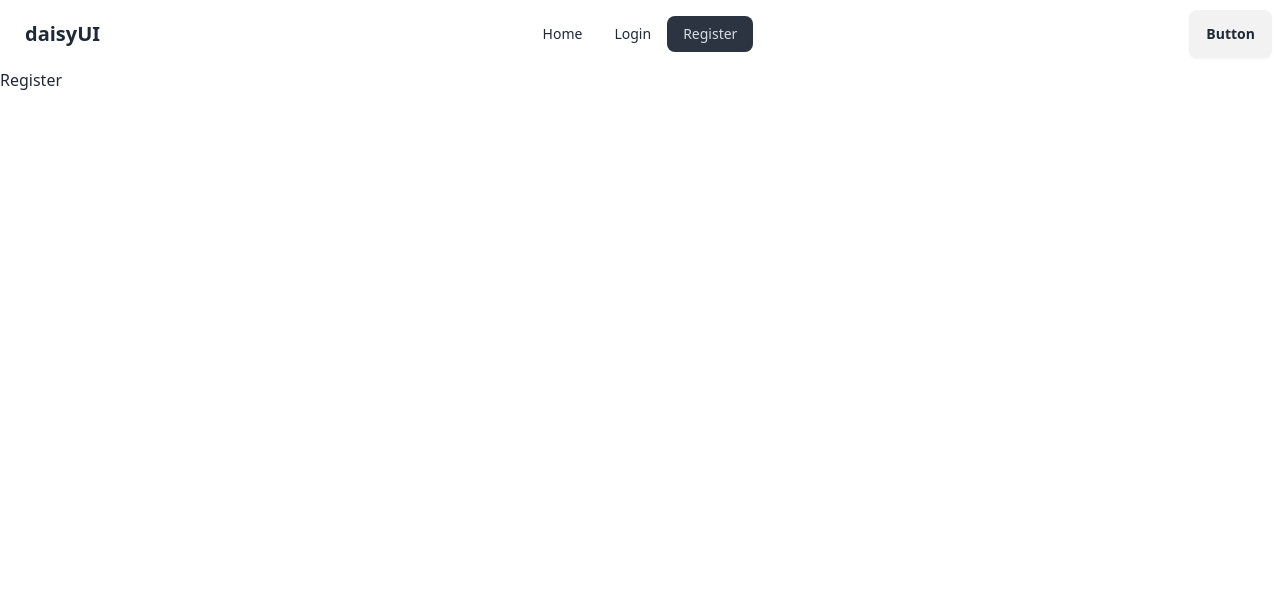
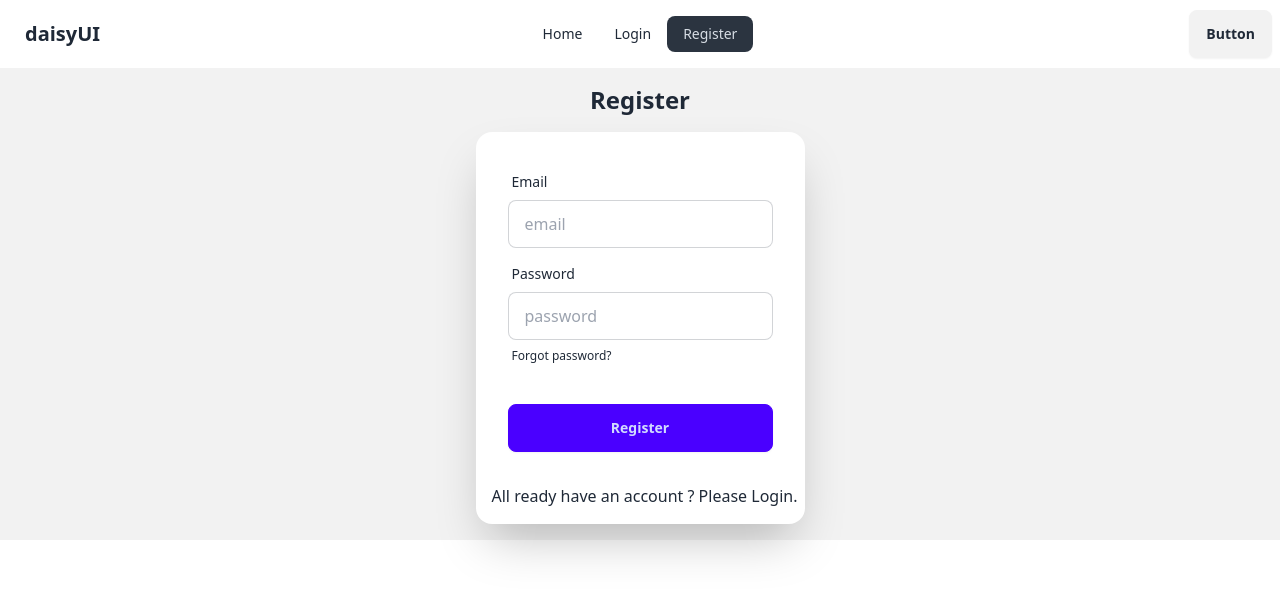
Before and after one commit to Hasan1971f/auth-moha-milon-practice, a React (Vite) app: page /register in a window 1280 px wide. Shown: the top 596 px of the page. Built offline with nearby package versions, Linux system fonts and the light colour scheme.

Commit message:
51-2 Create Login and Registration Form

```diff
--- a/src/Components/Login.jsx
+++ b/src/Components/Login.jsx
@@ -1,9 +1,52 @@
 import React from 'react';
+import { Link } from 'react-router-dom';
 
 const Login = () => {
+
+    const handleLogin = e =>{
+        e.preventDefault()
+        const email = e.target.email.value
+        const password = e.target.password.value
+
+        console.log(email, password)
+
+    }
+
+
+
     return (
-        <div>
-            <h2>Login</h2>
+        <div className="hero bg-base-200 ">
+            <div className="hero-content flex-col ">
+                <div className="text-center lg:text-left">
+                    <h1 className="text-2xl font-bold">Login now!</h1>
+
+                </div>
+                <div className="card bg-base-100 w-full max-w-sm shrink-0 shadow-2xl">
+                    <form onSubmit={handleLogin}  className="card-body">
+                        <div className="form-control">
+                            <label className="label">
+                                <span className="label-text">Email</span>
+                            </label>
+                            <input type="email" name='email' placeholder="email" className="input input-bordered" required />
+                        </div>
+                        <div className="form-control">
+                            <label className="label">
+                                <span className="label-text">Password</span>
+                            </label>
+                            <input type="password" name='password'  placeholder="password" className="input input-bordered" required />
+                            <label className="label">
+                                <a href="#" className="label-text-alt link link-hover">Forgot password?</a>
+                            </label>
+                        </div>
+                        <div className="form-control mt-6">
+                            <button className="btn btn-primary">Login</button>
+                        </div>
+                    </form>
+                    <p className='ml-4 mb-4'>
+                    New to this website ? Please <Link to="/register">Register</Link>
+                    </p>
+                </div>
+            </div>
         </div>
     );
 };
--- a/src/Components/Register.jsx
+++ b/src/Components/Register.jsx
@@ -1,9 +1,45 @@
 import React from 'react';
+import { Link } from 'react-router-dom';
 
 const Register = () => {
+
+  const handleRegister = e =>{
+       e.preventDefault()
+  }
+
     return (
-        <div>
-            <h2>Register</h2>
+        <div className="hero bg-base-200 ">
+            <div className="hero-content flex-col ">
+                <div className="text-center lg:text-left">
+                    <h1 className="text-2xl font-bold">Register</h1>
+
+                </div>
+                <div className="card bg-base-100 w-full max-w-sm shrink-0 shadow-2xl">
+                    <form onSubmit={handleRegister} className="card-body">
+                        <div className="form-control">
+                            <label className="label">
+                                <span className="label-text">Email</span>
+                            </label>
+                            <input type="email" name='email' placeholder="email" className="input input-bordered" required />
+                        </div>
+                        <div className="form-control">
+                            <label className="label">
+                                <span className="label-text">Password</span>
+                            </label>
+                            <input type="password" name='password' placeholder="password" className="input input-bordered" required />
+                            <label className="label">
+                                <a href="#" className="label-text-alt link link-hover">Forgot password?</a>
+                            </label>
+                        </div>
+                        <div className="form-control mt-6">
+                            <button  className="btn btn-primary">Register</button>
+                        </div>
+                    </form>
+                    <p className='ml-4 mb-4'>
+                        All ready have an account ? Please <Link to="/login">Login</Link>.
+                    </p>
+                </div>
+            </div>
         </div>
     );
 };
```
